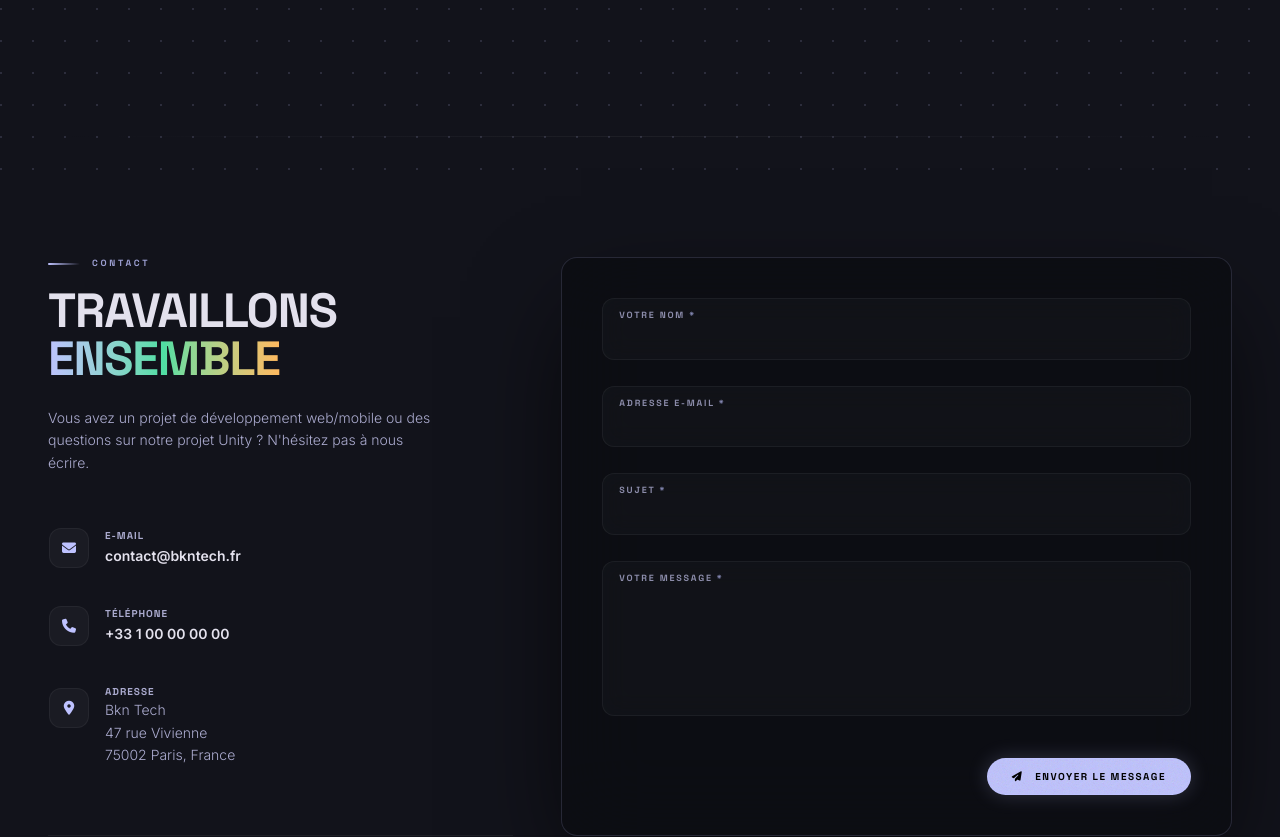
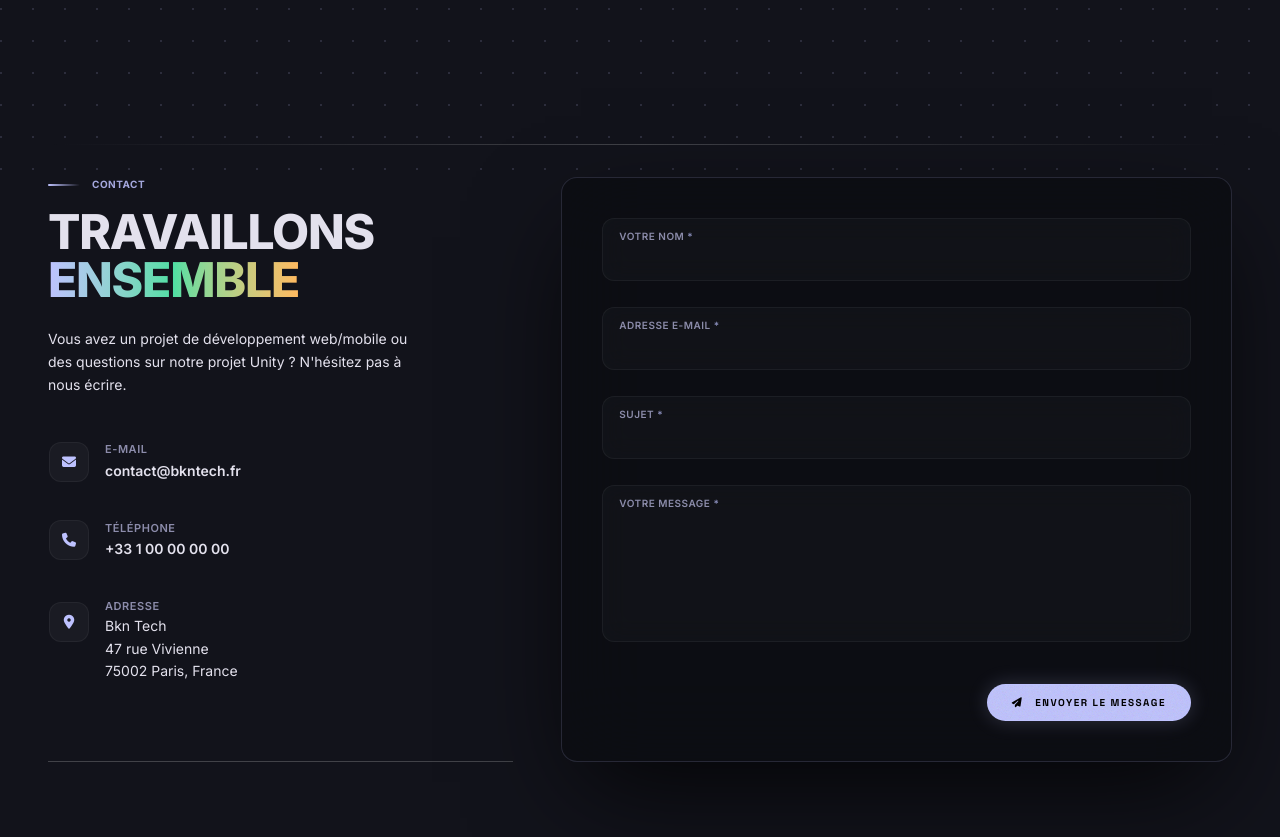
Before and after one commit to xhuriken/bkntechwebsite, a React (Vite) app: page / in a window 1280 px wide. Shown: the part 600-1437 px from the top of the page. Built offline with nearby package versions, Linux system fonts and the light colour scheme.

Commit message:
design: enhance line divider visibility, reduce vertical padding around contact section, and clean up pins hover states to match brand colors

```diff
--- a/src/components/ContactForm.jsx
+++ b/src/components/ContactForm.jsx
@@ -135,7 +135,7 @@ export default function ContactForm() {
   };
 
   return (
-    <section id="contact" className="w-full py-20 px-6 md:px-12 max-w-7xl mx-auto z-10 relative">
+    <section id="contact" className="w-full pt-6 pb-20 px-6 md:px-12 max-w-7xl mx-auto z-10 relative">
       <div className="grid grid-cols-1 lg:grid-cols-12 gap-12 items-start">
 
         {/* Info Column (Left) */}
@@ -144,17 +144,17 @@ export default function ContactForm() {
             {/* Custom Decorative Line Tag */}
             <div className="flex items-center gap-3 mb-2">
               <div className="h-[2px] w-8 bg-gradient-to-r from-primary to-transparent rounded-full" />
-              <span className="font-display font-black text-[9px] uppercase tracking-[0.3em] text-primary/80">
+              <span className="font-sans font-bold text-[10px] uppercase tracking-wider text-primary/85">
                 Contact
               </span>
             </div>
 
-            <h2 className="font-display font-black text-3xl md:text-5xl uppercase tracking-tight mt-4 mb-6">
+            <h2 className="font-sans font-extrabold text-3xl md:text-5xl uppercase tracking-tight mt-4 mb-6">
               Travaillons <br />
               <span className="bg-gradient-to-r from-primary via-secondary to-tertiary bg-clip-text text-transparent">Ensemble</span>
             </h2>
 
-            <p className="text-on-surface-variant text-sm font-light leading-relaxed max-w-sm mb-10">
+            <p className="text-on-surface text-sm font-normal leading-relaxed max-w-sm mb-8">
               Vous avez un projet de développement web/mobile ou des questions sur notre projet Unity ? N'hésitez pas à nous écrire.
             </p>
 
@@ -163,15 +163,15 @@ export default function ContactForm() {
               {/* E-mail Pin */}
               <motion.a
                 href={`mailto:${emailText}`}
-                whileHover={{ x: 6 }}
+                whileHover={{ x: 4 }}
                 className="flex items-center gap-4 p-3 rounded-2xl bg-transparent border border-transparent hover:bg-white/[0.03] hover:border-white/5 transition-all duration-300 group cursor-pointer"
               >
-                <div className="w-10 h-10 rounded-xl bg-surface-container-low border border-white/5 flex items-center justify-center text-primary group-hover:scale-110 group-hover:bg-primary group-hover:text-black transition-all duration-300">
+                <div className="w-10 h-10 rounded-xl bg-surface-container-low border border-white/5 flex items-center justify-center text-primary group-hover:scale-105 group-hover:border-primary/45 group-hover:text-white transition-all duration-300">
                   <i className="fa-solid fa-envelope text-sm"></i>
                 </div>
                 <div>
-                  <div className="text-[10px] font-display font-black uppercase tracking-widest text-on-surface-variant group-hover:text-primary-container transition-colors">E-mail</div>
-                  <span className="text-sm font-semibold text-on-surface group-hover:text-primary transition-colors">
+                  <div className="text-[11px] font-sans font-semibold uppercase tracking-wider text-on-surface-variant/80 group-hover:text-primary transition-colors">E-mail</div>
+                  <span className="text-sm font-semibold text-on-surface group-hover:text-white transition-colors">
                     {emailText || 'contact [at] bkntech.fr'}
                   </span>
                 </div>
@@ -180,15 +180,15 @@ export default function ContactForm() {
               {/* Téléphone Pin */}
               <motion.a
                 href={`tel:${phoneText.replace(/\s/g, '')}`}
-                whileHover={{ x: 6 }}
+                whileHover={{ x: 4 }}
                 className="flex items-center gap-4 p-3 rounded-2xl bg-transparent border border-transparent hover:bg-white/[0.03] hover:border-white/5 transition-all duration-300 group cursor-pointer"
               >
-                <div className="w-10 h-10 rounded-xl bg-surface-container-low border border-white/5 flex items-center justify-center text-primary group-hover:scale-110 group-hover:bg-primary group-hover:text-black transition-all duration-300">
+                <div className="w-10 h-10 rounded-xl bg-surface-container-low border border-white/5 flex items-center justify-center text-primary group-hover:scale-105 group-hover:border-primary/45 group-hover:text-white transition-all duration-300">
                   <i className="fa-solid fa-phone text-sm"></i>
                 </div>
                 <div>
-                  <div className="text-[10px] font-display font-black uppercase tracking-widest text-on-surface-variant group-hover:text-primary-container transition-colors">Téléphone</div>
-                  <span className="text-sm font-semibold text-on-surface group-hover:text-primary transition-colors">
+                  <div className="text-[11px] font-sans font-semibold uppercase tracking-wider text-on-surface-variant/80 group-hover:text-primary transition-colors">Téléphone</div>
+                  <span className="text-sm font-semibold text-on-surface group-hover:text-white transition-colors">
                     {phoneText || '+33 1 00 00 00 00'}
                   </span>
                 </div>
@@ -199,15 +199,15 @@ export default function ContactForm() {
                 href="https://maps.google.com/?q=BKN+Tech+47+rue+Vivienne+75002+Paris"
                 target="_blank"
                 rel="noopener noreferrer"
-                whileHover={{ x: 6 }}
+                whileHover={{ x: 4 }}
                 className="flex items-start gap-4 p-3 rounded-2xl bg-transparent border border-transparent hover:bg-white/[0.03] hover:border-white/5 transition-all duration-300 group cursor-pointer"
               >
-                <div className="w-10 h-10 rounded-xl bg-surface-container-low border border-white/5 flex items-center justify-center text-primary mt-1 group-hover:scale-110 group-hover:bg-primary group-hover:text-black transition-all duration-300">
+                <div className="w-10 h-10 rounded-xl bg-surface-container-low border border-white/5 flex items-center justify-center text-primary mt-1 group-hover:scale-105 group-hover:border-primary/45 group-hover:text-white transition-all duration-300">
                   <i className="fa-solid fa-location-dot text-sm"></i>
                 </div>
                 <div>
-                  <div className="text-[10px] font-display font-black uppercase tracking-widest text-on-surface-variant group-hover:text-primary-container transition-colors">Adresse</div>
-                  <div className="text-sm font-light text-on-surface-variant leading-relaxed group-hover:text-on-surface transition-colors">
+                  <div className="text-[11px] font-sans font-semibold uppercase tracking-wider text-on-surface-variant/80 group-hover:text-primary transition-colors">Adresse</div>
+                  <div className="text-sm font-normal text-on-surface leading-relaxed group-hover:text-white transition-colors">
                     Bkn Tech<br />
                     47 rue Vivienne<br />
                     75002 Paris, France
@@ -218,7 +218,7 @@ export default function ContactForm() {
           </div>
 
           {/* Minimal Aesthetic Separator */}
-          <div className="mt-12 border-t border-white/5" />
+          <div className="mt-12 border-t border-white/20" />
         </div>
 
         {/* Form Column (Right) */}
--- a/src/components/InputField.jsx
+++ b/src/components/InputField.jsx
@@ -43,7 +43,7 @@ export default function InputField({
         <label
           htmlFor={name}
           className={`
-            font-display font-black text-[9px] uppercase tracking-[0.2em] select-none transition-colors duration-300
+            font-sans font-semibold text-[10px] uppercase tracking-wider select-none transition-colors duration-300
             ${error ? 'text-red-400' : isFocused ? 'text-primary' : 'text-on-surface-variant/80'}
           `}
         >
@@ -95,7 +95,7 @@ export default function InputField({
           opacity: error ? 1 : 0,
           height: error ? 'auto' : 0
         }}
-        className="text-[10px] font-display font-black uppercase tracking-wider text-red-400 mt-1.5 px-4 overflow-hidden"
+        className="text-[10px] font-sans font-semibold uppercase tracking-wider text-red-400 mt-1.5 px-4 overflow-hidden"
       >
         {error}
       </motion.div>
--- a/src/pages/Home.jsx
+++ b/src/pages/Home.jsx
@@ -52,8 +52,8 @@ export default function Home() {
       </div>
 
       {/* Decorative divider */}
-      <div className="w-full max-w-7xl px-6 md:px-12 mx-auto my-10">
-        <div className="h-px w-full bg-gradient-to-r from-transparent via-white/5 to-transparent" />
+      <div className="w-full max-w-7xl px-6 md:px-12 mx-auto mt-12 mb-2">
+        <div className="h-px w-full bg-gradient-to-r from-transparent via-white/20 to-transparent" />
       </div>
 
       {/* Contact Form Section */}
```
Also changed, not shown: 1 other file (tests, documents, lock files or other folders).
